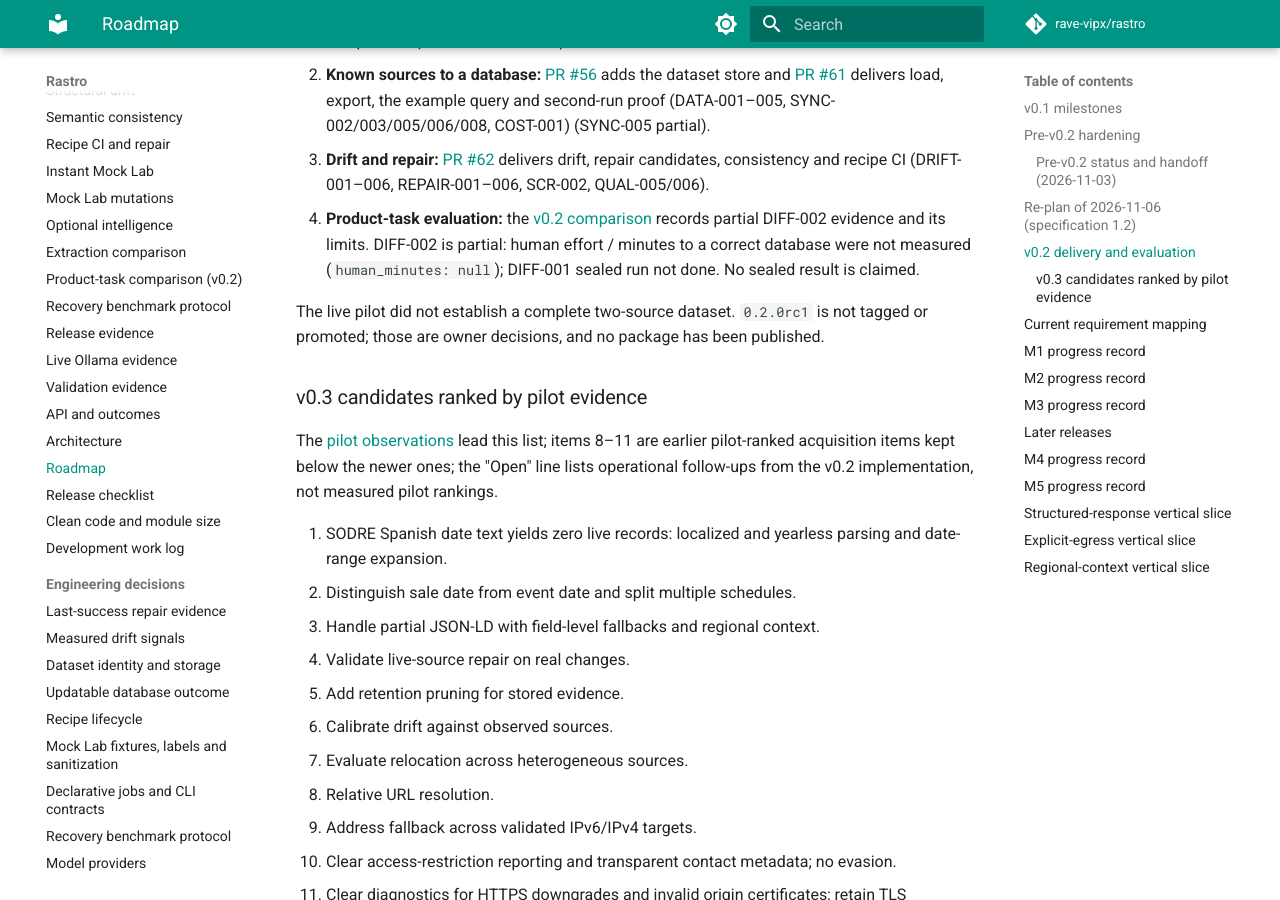
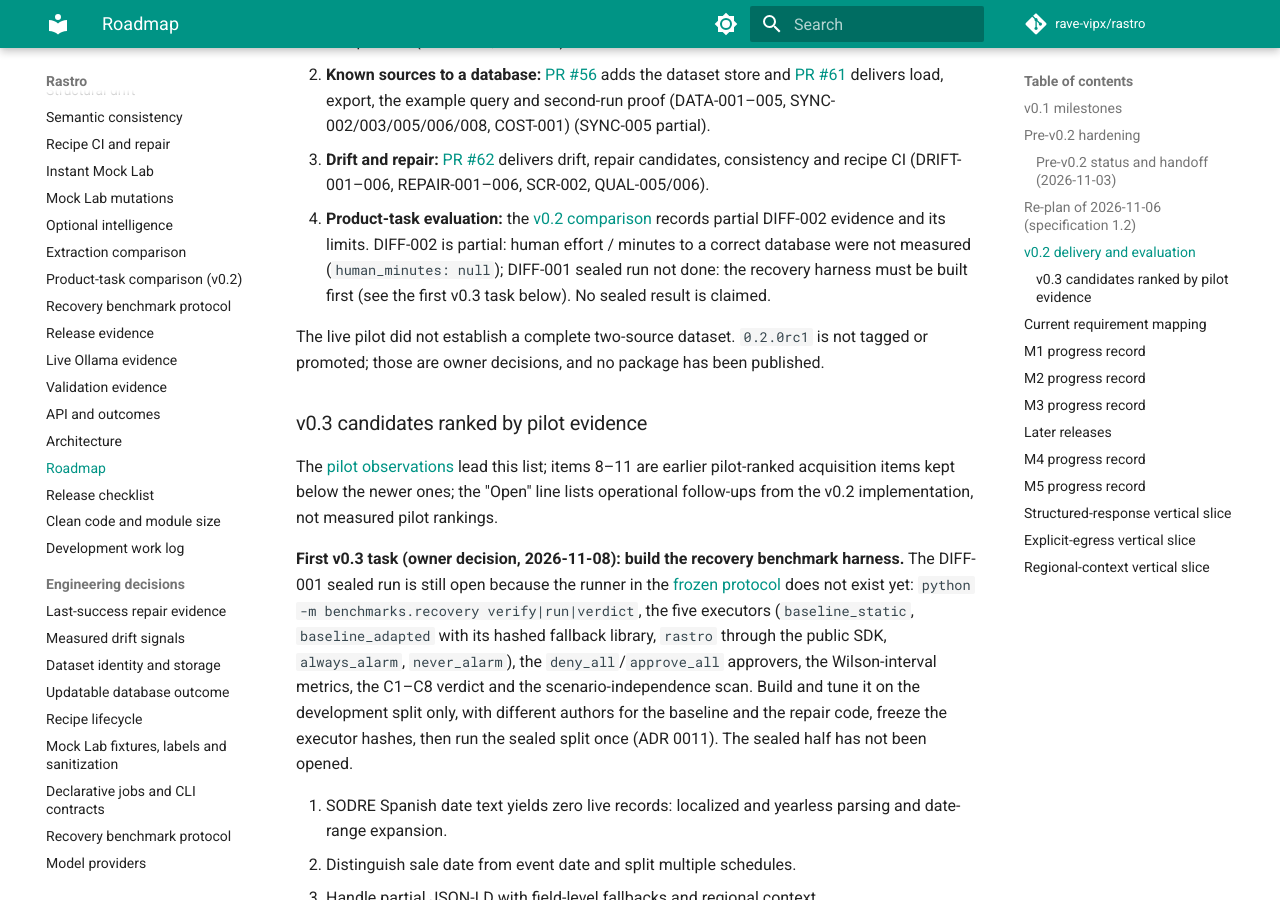
Before and after one commit to rave-vipx/rastro, an MkDocs documentation site: the page built from docs/roadmap.md, in a window 1280 px wide and 900 px high, scrolled down 4460 px. Built offline with MkDocs 1.6.1 and Material for MkDocs 9.7.7, drawn with Linux system fonts in a browser that asks for light colours; comment, search, counter and statistics services are not loaded.

Commit message:
docs: record the recovery harness gap as the first v0.3 task (DIFF-001) (#64)
Co-authored-by: Claude Sonnet 5.5 <noreply@anthropic.com>

```diff
--- a/docs/roadmap.md
+++ b/docs/roadmap.md
@@ -73,13 +73,15 @@ The v0.2 implementation is delivered for release-candidate preparation. Evaluati
 1. **Pilot and preview:** [PR #59](https://github.com/rave-vipx/rastro/pull/59) records the [dance agenda pilot](pilot/uy-dance-agenda.md); [PR #55](https://github.com/rave-vipx/rastro/pull/55) adds the dataset block and preview (DATA-002, JOB-002).
 2. **Known sources to a database:** [PR #56](https://github.com/rave-vipx/rastro/pull/56) adds the dataset store and [PR #61](https://github.com/rave-vipx/rastro/pull/61) delivers load, export, the example query and second-run proof (DATA-001–005, SYNC-002/003/005/006/008, COST-001) (SYNC-005 partial).
 3. **Drift and repair:** [PR #62](https://github.com/rave-vipx/rastro/pull/62) delivers drift, repair candidates, consistency and recipe CI (DRIFT-001–006, REPAIR-001–006, SCR-002, QUAL-005/006).
-4. **Product-task evaluation:** the [v0.2 comparison](comparison-v02.md) records partial DIFF-002 evidence and its limits. DIFF-002 is partial: human effort / minutes to a correct database were not measured (`human_minutes: null`); DIFF-001 sealed run not done. No sealed result is claimed.
+4. **Product-task evaluation:** the [v0.2 comparison](comparison-v02.md) records partial DIFF-002 evidence and its limits. DIFF-002 is partial: human effort / minutes to a correct database were not measured (`human_minutes: null`); DIFF-001 sealed run not done: the recovery harness must be built first (see the first v0.3 task below). No sealed result is claimed.
 
 The live pilot did not establish a complete two-source dataset. `0.2.0rc1` is not tagged or promoted; those are owner decisions, and no package has been published.
 
 ### v0.3 candidates ranked by pilot evidence
 
 The [pilot observations](pilot/uy-dance-agenda.md#3-ranked-obstacles-for-v03-drift-acquisition-roadmap) lead this list; items 8–11 are earlier pilot-ranked acquisition items kept below the newer ones; the "Open" line lists operational follow-ups from the v0.2 implementation, not measured pilot rankings.
+
+**First v0.3 task (owner decision, 2026-11-08): build the recovery benchmark harness.** The DIFF-001 sealed run is still open because the runner in the [frozen protocol](recovery-benchmark.md#reproducibility) does not exist yet: `python -m benchmarks.recovery verify|run|verdict`, the five executors (`baseline_static`, `baseline_adapted` with its hashed fallback library, `rastro` through the public SDK, `always_alarm`, `never_alarm`), the `deny_all`/`approve_all` approvers, the Wilson-interval metrics, the C1–C8 verdict and the scenario-independence scan. Build and tune it on the development split only, with different authors for the baseline and the repair code, freeze the executor hashes, then run the sealed split once (ADR 0011). The sealed half has not been opened.
 
 1. SODRE Spanish date text yields zero live records: localized and yearless parsing and date-range expansion.
 2. Distinguish sale date from event date and split multiple schedules.
```
